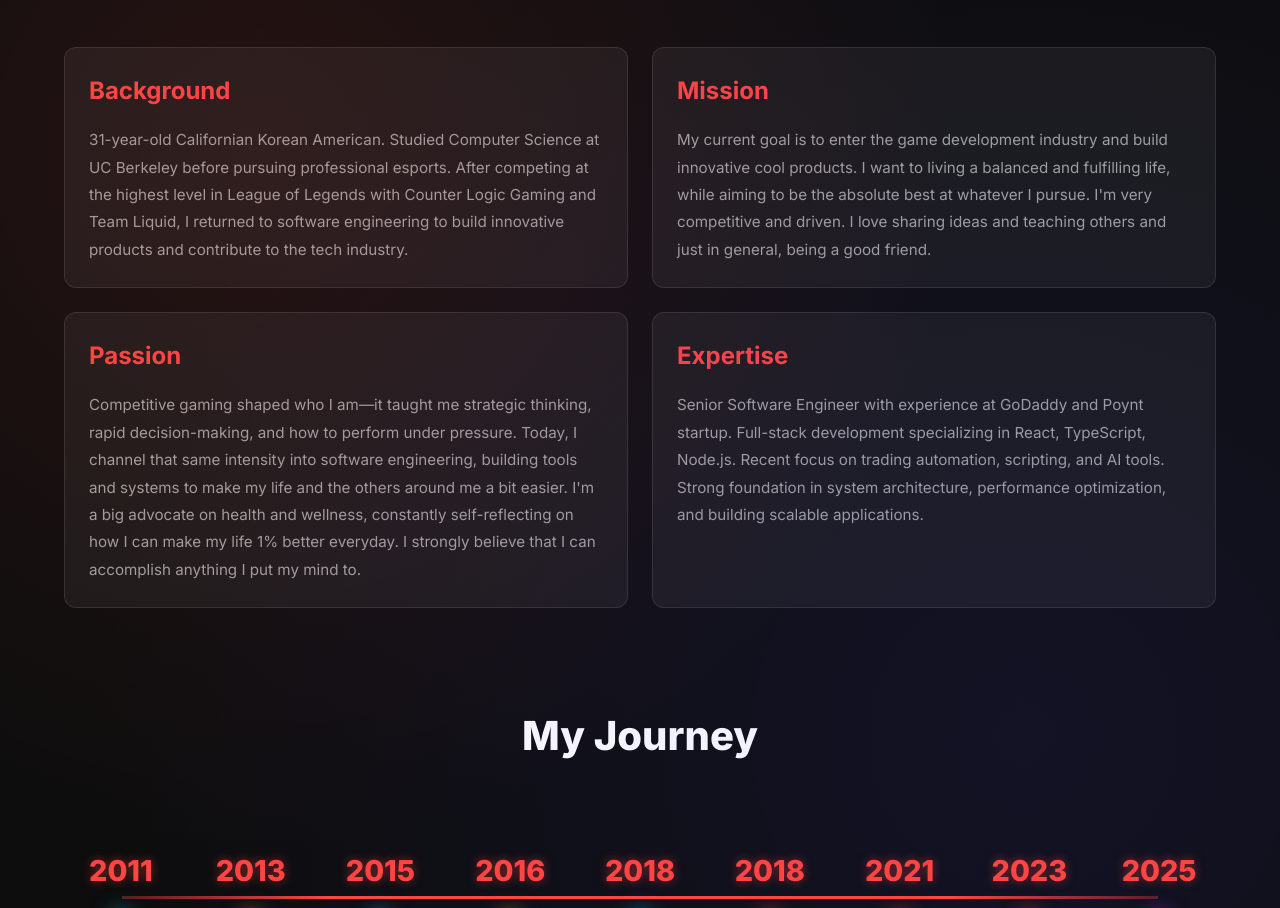
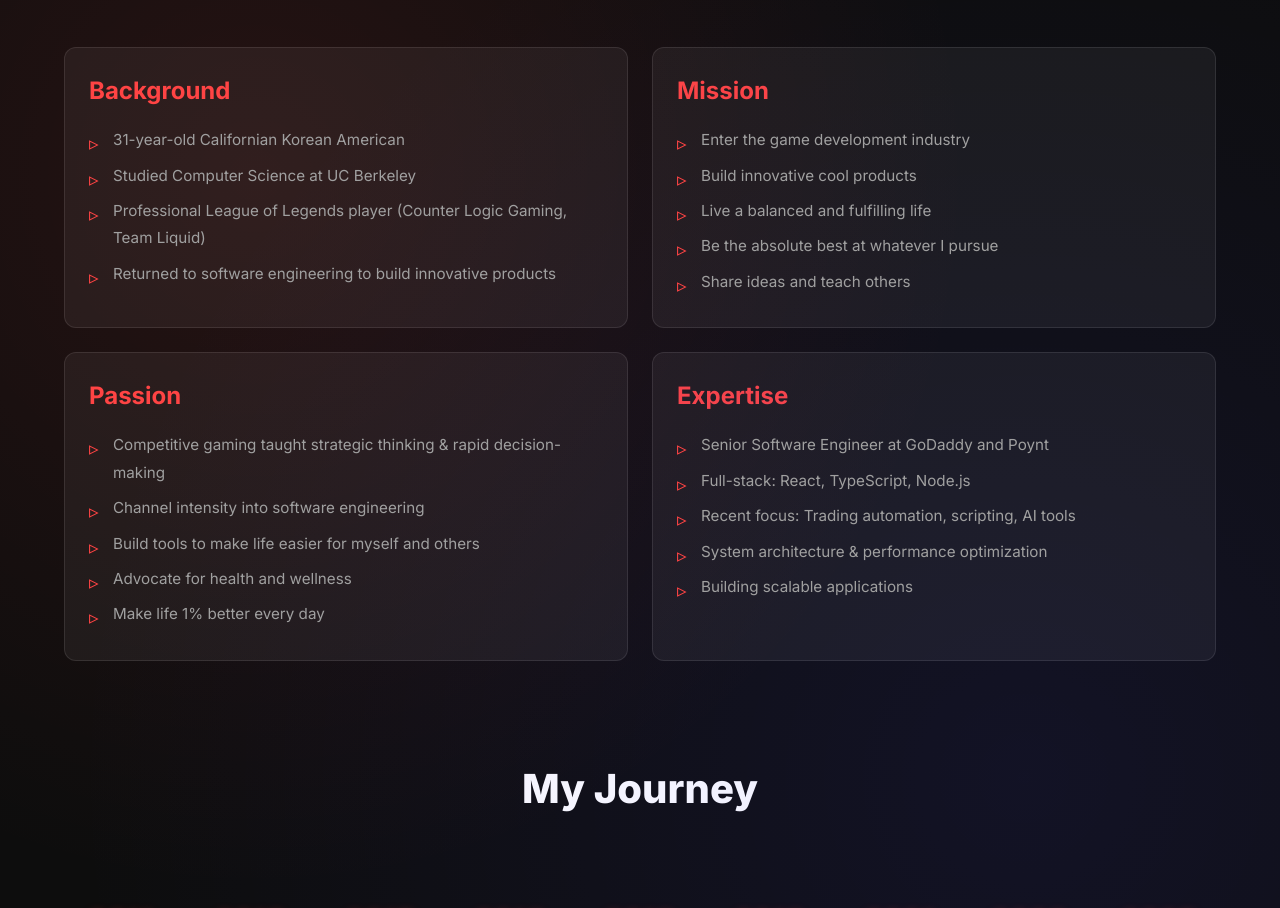
Before and after one commit to austinshin/portfolio, a React (Vite) app: page / in a window 1280 px wide. Shown: the part 828-1736 px from the top of the page. Built offline with nearby package versions, Linux system fonts and the light colour scheme.

Commit message:
Convert Who I Am section to bullet points for better readability

```diff
--- a/src/components/Hero.css
+++ b/src/components/Hero.css
@@ -272,6 +272,29 @@
   font-size: 0.95rem;
 }
 
+.about-card ul {
+  list-style: none;
+  padding: 0;
+  margin: 0;
+}
+
+.about-card li {
+  color: var(--text-secondary);
+  line-height: 1.8;
+  font-size: 0.95rem;
+  padding-left: 1.5rem;
+  position: relative;
+  margin-bottom: 0.5rem;
+}
+
+.about-card li::before {
+  content: '▹';
+  color: var(--accent);
+  position: absolute;
+  left: 0;
+  font-size: 1.2rem;
+}
+
 /* Timeline in Hero */
 .timeline-in-hero {
   max-width: 1400px;
--- a/src/components/Hero.tsx
+++ b/src/components/Hero.tsx
@@ -126,9 +126,12 @@ const Hero = () => {
             whileHover={{ scale: 1.05 }}
           >
             <h3>Background</h3>
-            <p>
-              31-year-old Californian Korean American. Studied Computer Science at UC Berkeley before pursuing professional esports. After competing at the highest level in League of Legends with Counter Logic Gaming and Team Liquid, I returned to software engineering to build innovative products and contribute to the tech industry.
-            </p>
+            <ul>
+              <li>31-year-old Californian Korean American</li>
+              <li>Studied Computer Science at UC Berkeley</li>
+              <li>Professional League of Legends player (Counter Logic Gaming, Team Liquid)</li>
+              <li>Returned to software engineering to build innovative products</li>
+            </ul>
           </motion.div>
 
           <motion.div
@@ -139,11 +142,13 @@ const Hero = () => {
             whileHover={{ scale: 1.05 }}
           >
             <h3>Mission</h3>
-            <p>
-              My current goal is to enter the game development industry and build innovative cool products.
-              I want to living a balanced and fulfilling life, while aiming to be the absolute best at whatever I pursue.
-              I'm very competitive and driven. I love sharing ideas and teaching others and just in general, being a good friend.
-            </p>
+            <ul>
+              <li>Enter the game development industry</li>
+              <li>Build innovative cool products</li>
+              <li>Live a balanced and fulfilling life</li>
+              <li>Be the absolute best at whatever I pursue</li>
+              <li>Share ideas and teach others</li>
+            </ul>
           </motion.div>
 
           <motion.div
@@ -154,13 +159,13 @@ const Hero = () => {
             whileHover={{ scale: 1.05 }}
           >
             <h3>Passion</h3>
-            <p>
-              Competitive gaming shaped who I am—it taught me strategic thinking, rapid
-              decision-making, and how to perform under pressure. Today, I channel that same
-              intensity into software engineering, building tools and systems to make my life and the others around me a bit easier.
-              I'm a big advocate on health and wellness, constantly self-reflecting on how I can make my life 1% better everyday.
-              I strongly believe that I can accomplish anything I put my mind to.
-            </p>
+            <ul>
+              <li>Competitive gaming taught strategic thinking & rapid decision-making</li>
+              <li>Channel intensity into software engineering</li>
+              <li>Build tools to make life easier for myself and others</li>
+              <li>Advocate for health and wellness</li>
+              <li>Make life 1% better every day</li>
+            </ul>
           </motion.div>
 
           <motion.div
@@ -171,12 +176,13 @@ const Hero = () => {
             whileHover={{ scale: 1.05 }}
           >
             <h3>Expertise</h3>
-            <p>
-              Senior Software Engineer with experience at GoDaddy and Poynt startup.
-              Full-stack development specializing in React, TypeScript, Node.js.
-              Recent focus on trading automation, scripting, and AI tools. Strong foundation
-              in system architecture, performance optimization, and building scalable applications.
-            </p>
+            <ul>
+              <li>Senior Software Engineer at GoDaddy and Poynt</li>
+              <li>Full-stack: React, TypeScript, Node.js</li>
+              <li>Recent focus: Trading automation, scripting, AI tools</li>
+              <li>System architecture & performance optimization</li>
+              <li>Building scalable applications</li>
+            </ul>
           </motion.div>
         </div>
       </motion.section>
```
